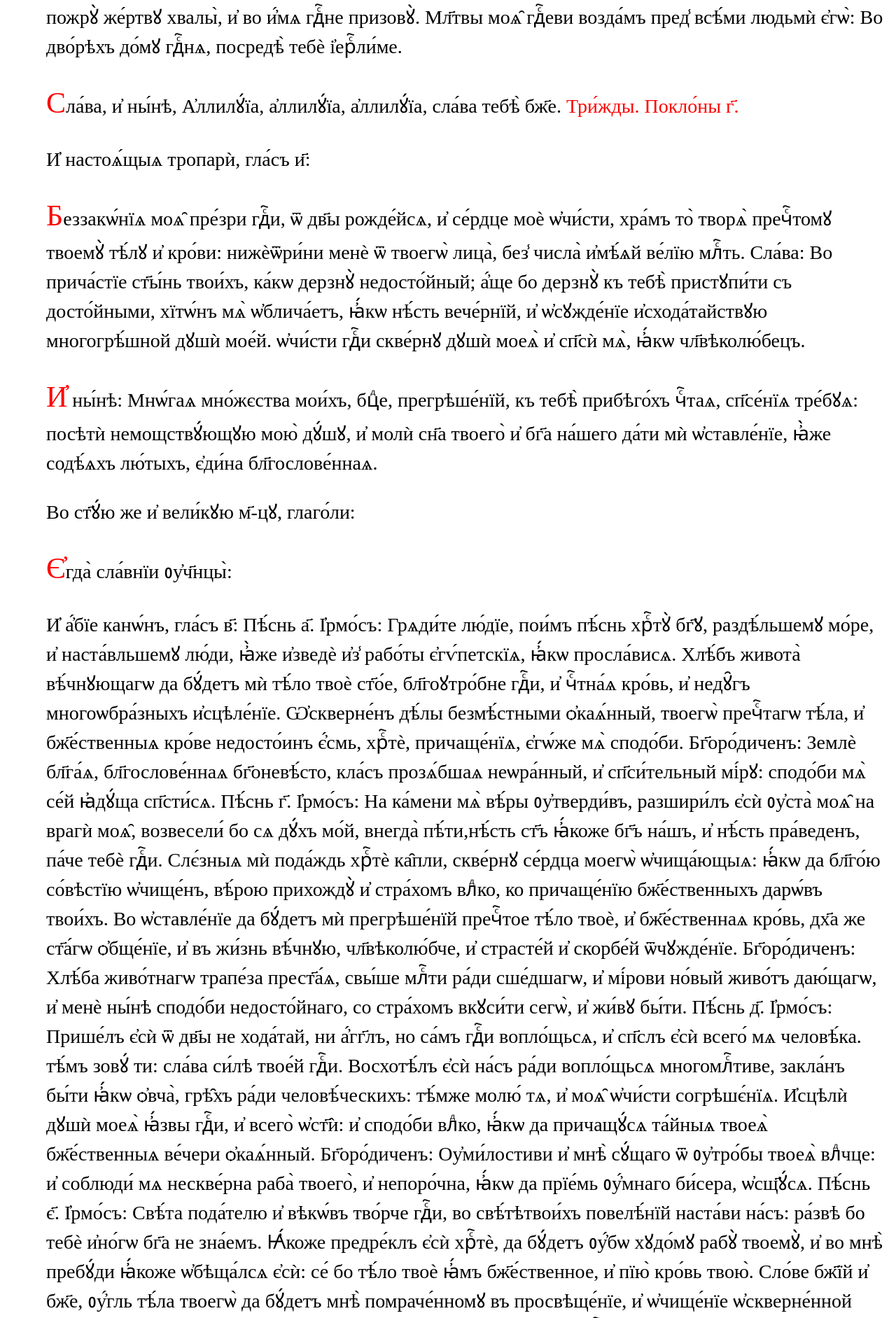
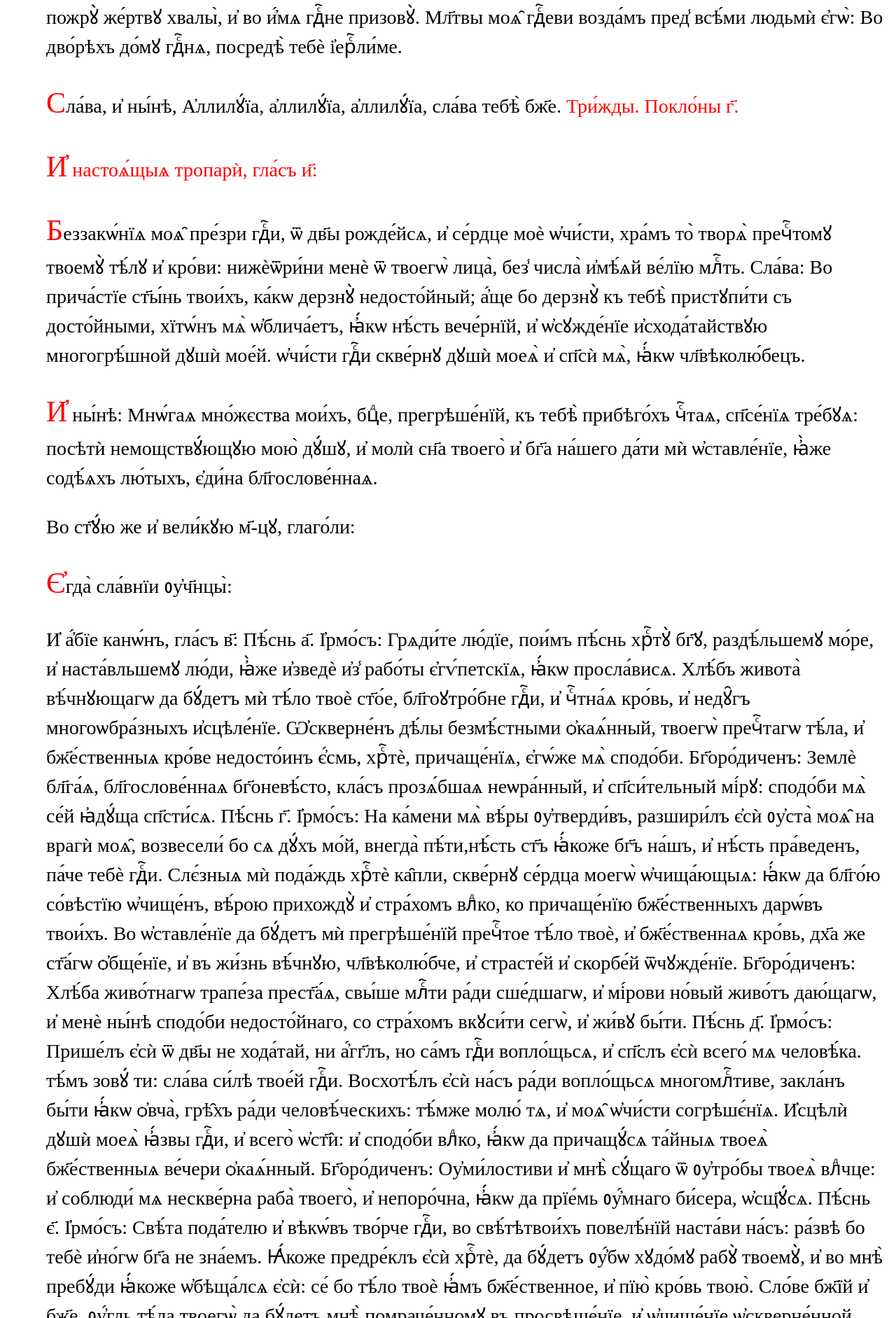
Before and after one commit to markjville/markjville.github.io, a Jekyll site: the page docs/последование-ко-причастию.html, which Jekyll copies as it is, in a window 1280 px wide. Shown: the part 1600-3483 px from the top of the page at 70% size. Built offline with Jekyll 4.4.1, drawn with Linux system fonts in a browser that asks for light colours; some web fonts are replaced; comment, search, counter and statistics services are not loaded.

Commit message:
Update последование-ко-причастию.html

```diff
--- a/docs/последование-ко-причастию.html
+++ b/docs/последование-ко-причастию.html
@@ -74,7 +74,7 @@ p::first-letter {
 Во дво́рѣхъ до́мꙋ гдⷭ҇нѧ, посредѣ̀ тебѐ і҆ерⷭ҇ли́ме.</p>
 <p>Сла́ва, и҆ ны́нѣ, А҆ллилꙋ́їа, а҆ллилꙋ́їа, а҆ллилꙋ́їа, сла́ва тебѣ̀ бж҃е. <span style="color: red;">Три́жды. Покло́ны г҃.</p>
 
-И҆ настоѧ́щыѧ тропарѝ, гла́съ и҃:
+<p><span style="color: red;">И҆ настоѧ́щыѧ тропарѝ, гла́съ и҃:</span></p>
 
 <p>Беззакѡ́нїѧ моѧ̑ пре́зри гдⷭ҇и, ѿ дв҃ы рожде́йсѧ, и҆ се́рдце моѐ
 ѡ҆чи́сти, хра́мъ то̀ творѧ̀ пречⷭ҇томꙋ твоемꙋ̀ тѣ́лꙋ и҆ кро́ви: нижѐѿри́ни менѐ ѿ твоегѡ̀ лица̀, без̾ числа̀ и҆мѣ́ѧй ве́лїю млⷭ҇ть.
```
